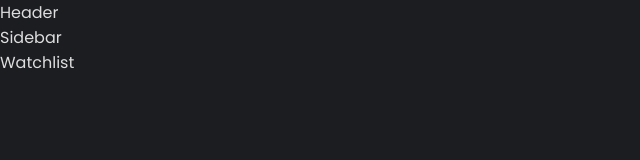
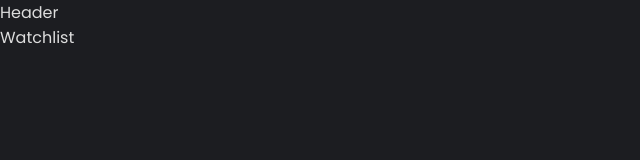
Before and after one commit to pdrowilson/watchedit, a React (Create React App) app: page / in a window 1280 px wide. Shown: the top 160 px of the page, without its empty margins (0-640 px from the left). Built offline with nearby package versions, Linux system fonts and the light colour scheme.

Commit message:
sidebar deleted

```diff
--- a/src/components/Sidebar.js
+++ /dev/null
@@ -1,5 +0,0 @@
-function Sidebar() {
-  return <div>Sidebar</div>
-}
-
-export default Sidebar
--- a/src/pages/Home.js
+++ b/src/pages/Home.js
@@ -1,12 +1,10 @@
 import Header from '../components/Header'
-import Sidebar from '../components/Sidebar'
 import Watchlist from '../components/Watchlist'
 
 function Home() {
   return (
     <div>
       <Header />
-      <Sidebar />
       <Watchlist />
     </div>
   )
```
